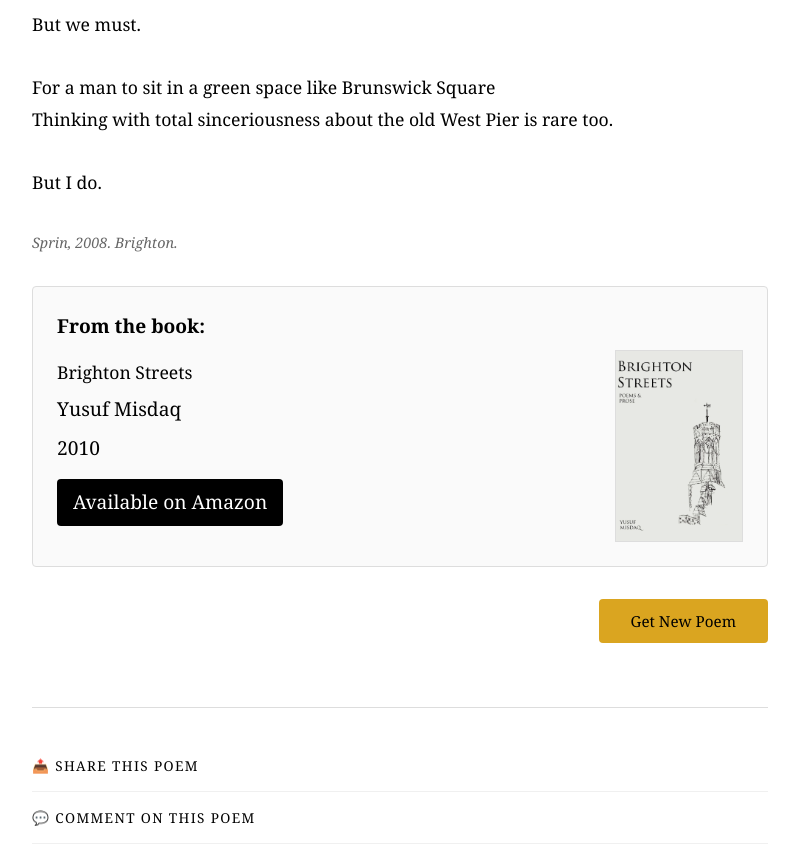
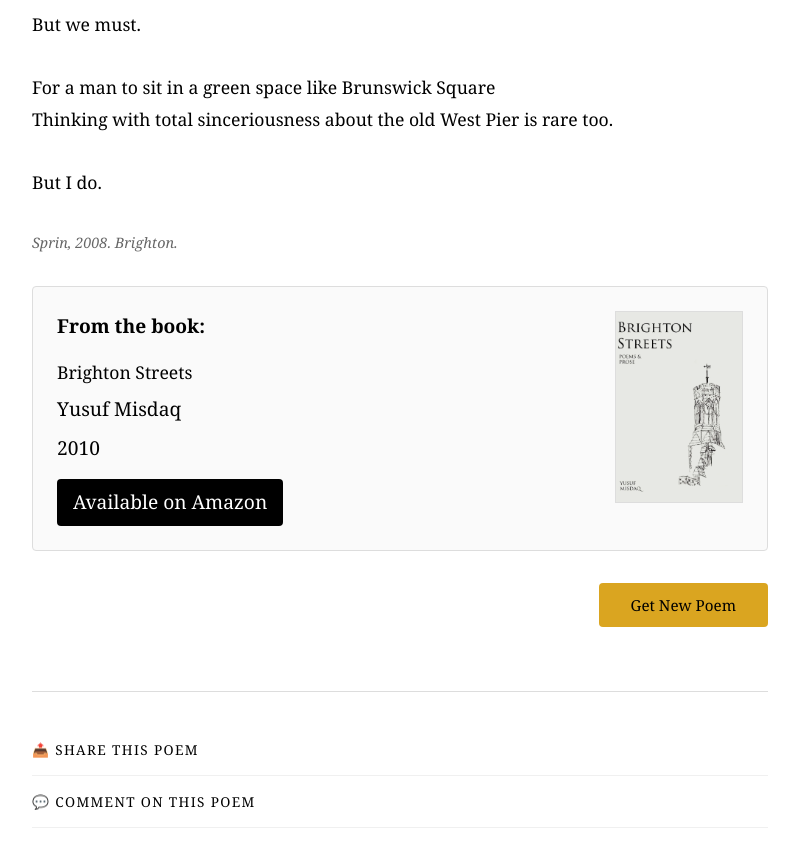
Before and after one commit to yusuf-misdaq/eternal-poetry, a plain HTML site: page index.html in a window 1280 px wide. Shown: the part 769-1616 px from the top of the page, without its empty margins (240-1039 px from the left). Drawn offline with Linux system fonts and the light colour scheme.

Commit message:
Update index.html
fix for top align for book image

```diff
--- a/index.html
+++ b/index.html
@@ -659,11 +659,11 @@
             if (poem.location) html += '<p class="poem-location">' + escapeHtml(poem.location) + '</p>';
             if (poem.note) html += '<p class="poem-note">' + escapeHtml(poem.note) + '</p>';
 
-            if (poem.bookSource) {
+                if (poem.bookSource) {
                 html += '<div style="margin: 2rem 0; padding: 1.5rem; border: 1px solid #ddd; border-radius: 4px; background: #fafafa;">';
-                html += '<h3 style="font-size: 1.2rem; margin-bottom: 1rem; text-align: left; color: #000;">From the book:</h3>';
-                html += '<div style="display: flex; gap: 1.5rem; align-items: flex-start; justify-content: space-between;">';
+                html += '<div style="display: flex; gap: 1.5rem; justify-content: space-between; align-items: flex-start;">';
                 html += '<div style="text-align: left; flex: 1;">';
+                html += '<h3 style="font-size: 1.2rem; margin-bottom: 1rem; text-align: left; color: #000; margin-top: 0;">From the book:</h3>';
                 html += '<p style="font-size: 1.1rem; font-weight: 500; margin-bottom: 0.5rem; text-align: left; color: #000;">' + escapeHtml(poem.bookSource.title) + '</p>';
                 html += '<p style="margin-bottom: 0.5rem; text-align: left; color: #000;">' + escapeHtml(poem.author) + '</p>';
                 html += '<p style="margin-bottom: 1rem; text-align: left; color: #000;">' + escapeHtml(poem.bookSource.year) + '</p>';
@@ -674,9 +674,7 @@
                     if (!imagePath.startsWith('http') && !imagePath.startsWith('/')) {
                         imagePath = window.location.pathname.replace('/index.html', '') + '/' + imagePath;
                     }
-                    html += '<div style="flex-shrink: 0; align-self: flex-start;">';
-                    html += '<img src="' + escapeHtml(imagePath) + '" style="width: 8rem; height: 12rem; object-fit: cover; border: 1px solid #ddd; display: block; margin-top: -0.5rem;" alt="' + escapeHtml(poem.bookSource.title) + '" onerror="console.error(\'Image failed to load:\', this.src); this.style.display=\'none\';">';
-                    html += '</div>';
+                    html += '<img src="' + escapeHtml(imagePath) + '" style="width: 8rem; height: 12rem; object-fit: cover; border: 1px solid #ddd; flex-shrink: 0;" alt="' + escapeHtml(poem.bookSource.title) + '" onerror="console.error(\'Image failed to load:\', this.src); this.style.display=\'none\';">';
                 }
                 html += '</div></div>';
             }
```
